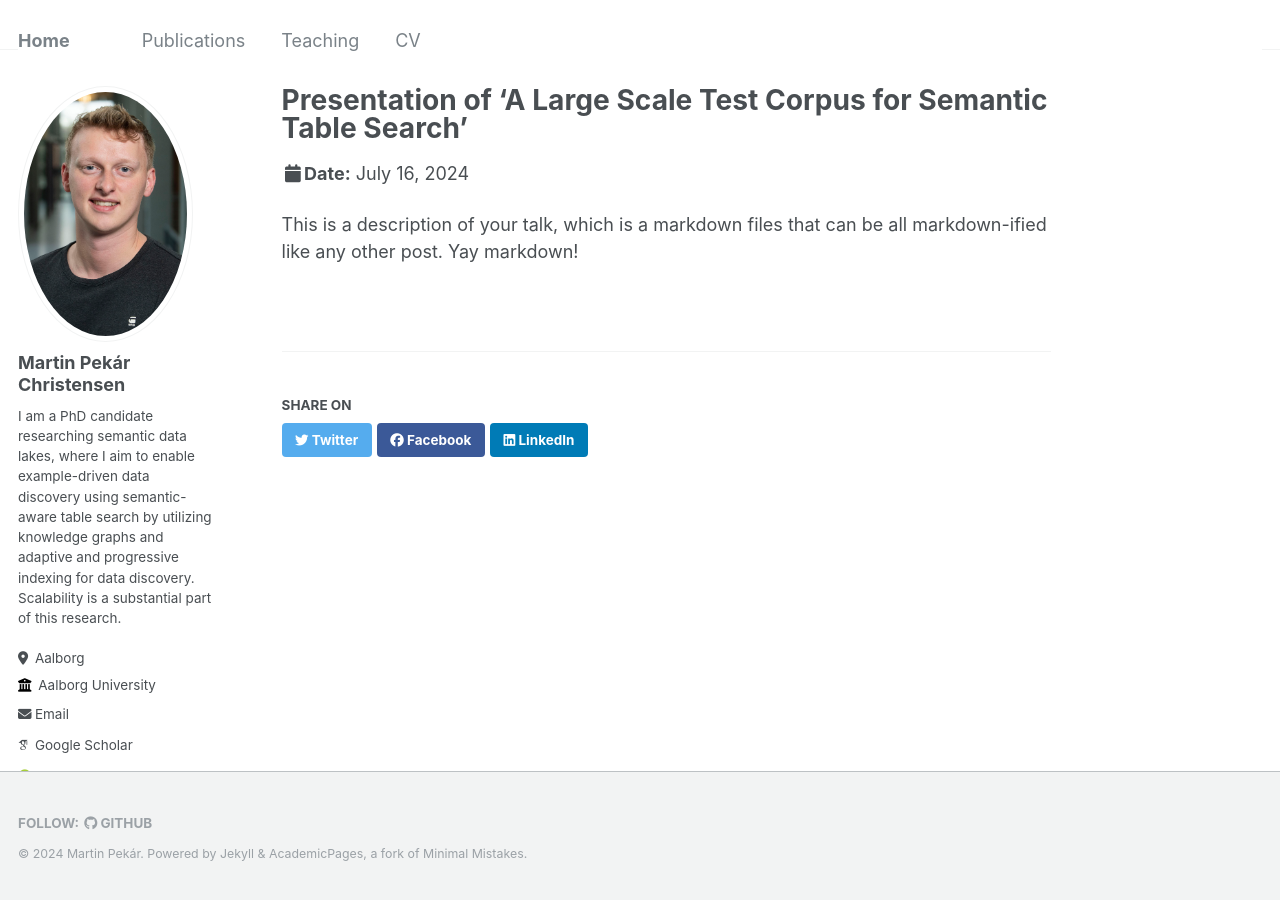
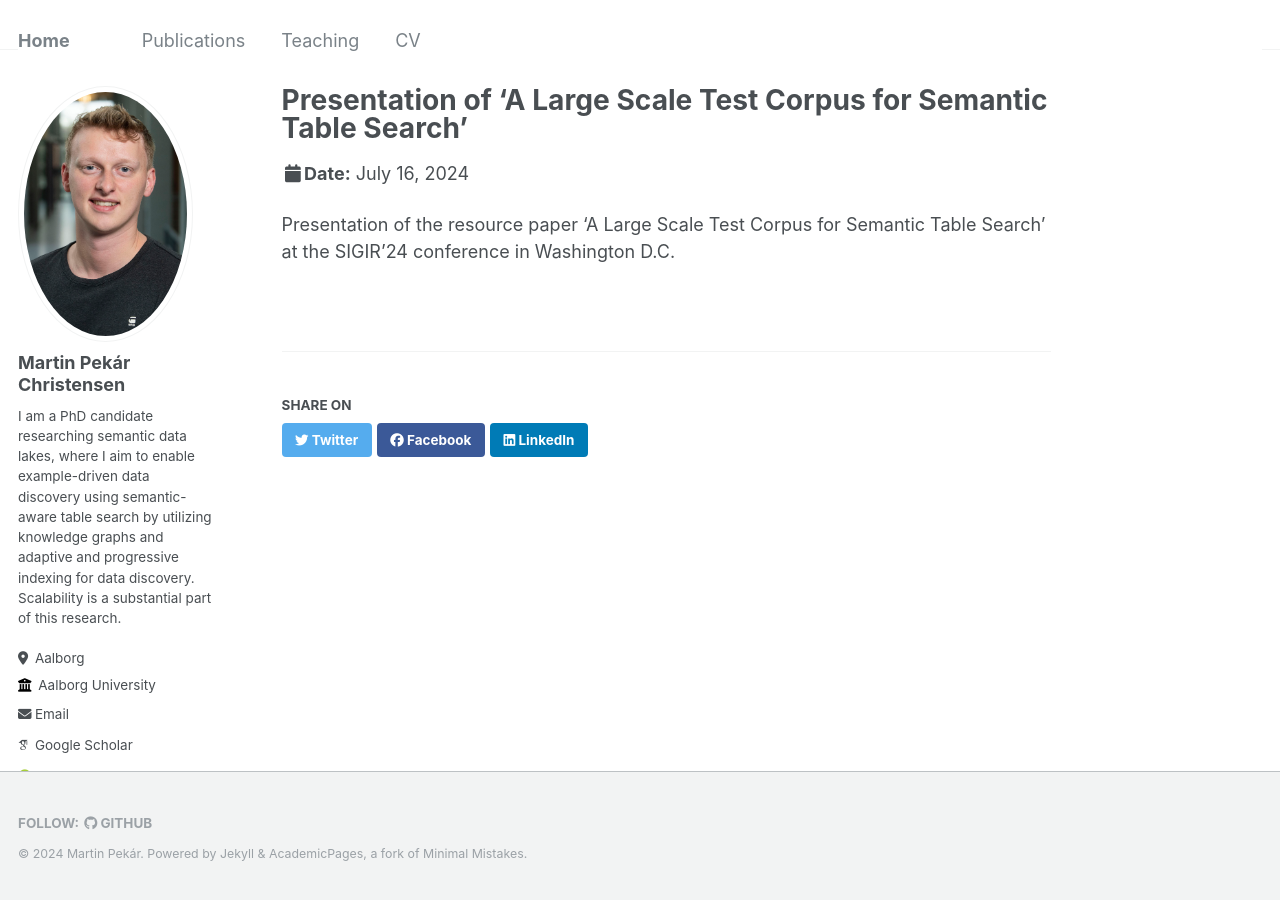
Before and after one commit to MrPekar98/mrpekar98.github.io, a Jekyll site: the page built from _talks/2012-03-01-talk-1.md, in a window 1280 px wide. Built offline with Jekyll 4.4.1, drawn with Linux system fonts in a browser that asks for light colours; some web fonts are replaced.

Commit message:
Update 2012-03-01-talk-1.md

```diff
--- a/_talks/2012-03-01-talk-1.md
+++ b/_talks/2012-03-01-talk-1.md
@@ -8,4 +8,4 @@ date: 2024-07-16
 location: "Washington D.C."
 ---
 
-This is a description of your talk, which is a markdown files that can be all markdown-ified like any other post. Yay markdown!
+Presentation of the resource paper 'A Large Scale Test Corpus for Semantic Table Search' at the SIGIR'24 conference in Washington D.C.
```
